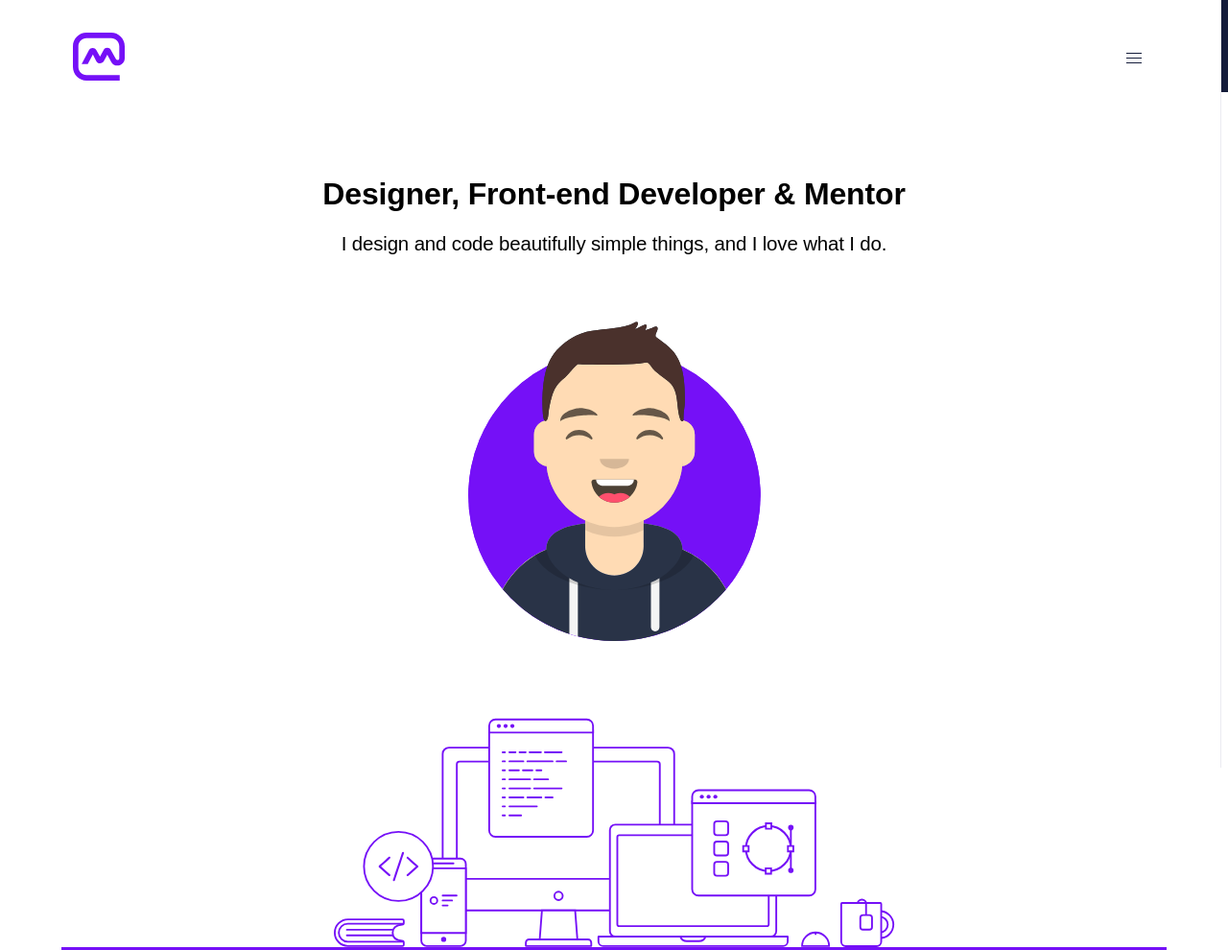
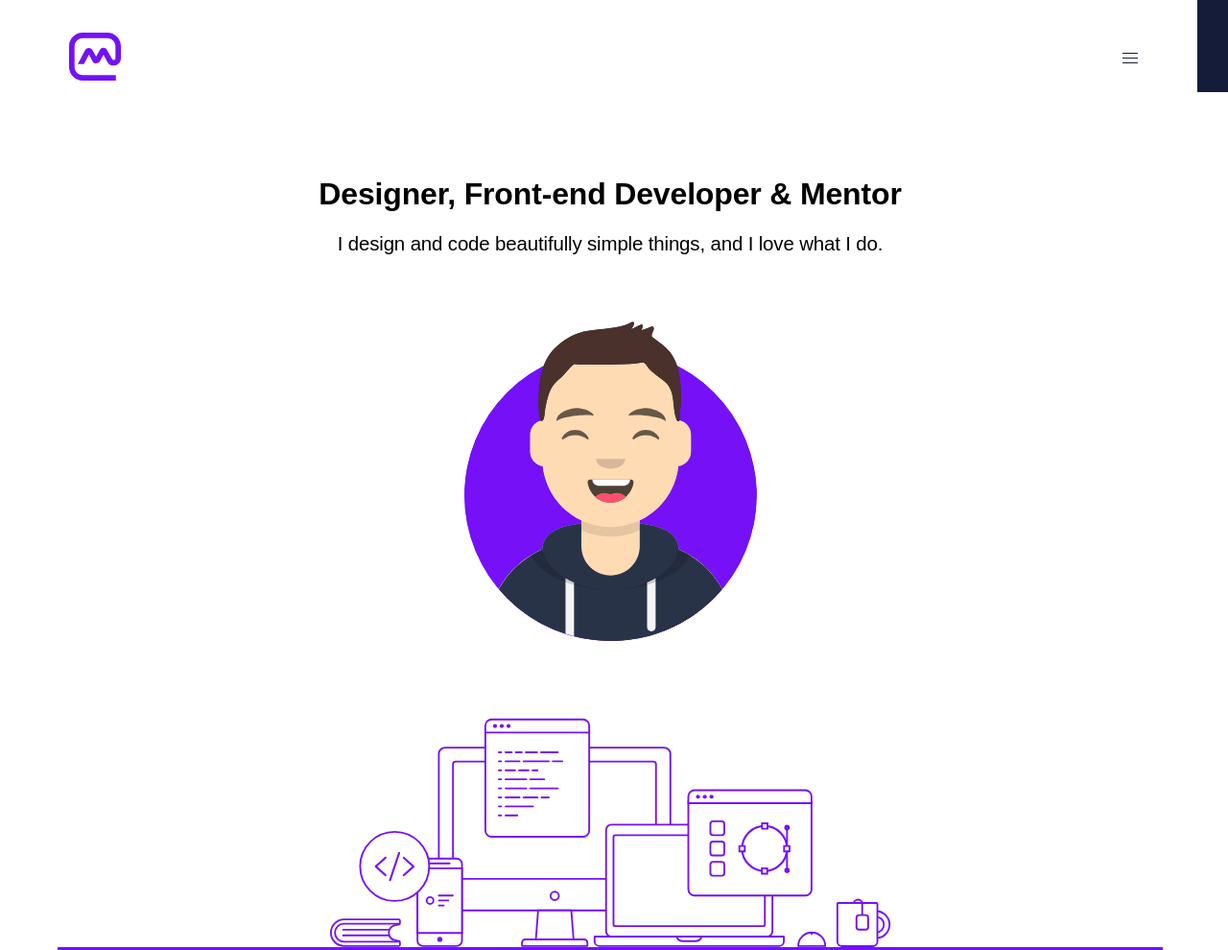
Before and after one commit to mmyeon/self-practice, a plain HTML site: page index.html in a window 1280 px wide. Shown: the top 990 px of the page at 96% size. Drawn offline with Linux system fonts and the light colour scheme.

Commit message:
[리팩토링] 스크롤바 position 변경해서 요소 정렬 맞추기

```diff
--- a/css/style.css
+++ b/css/style.css
@@ -25,6 +25,7 @@ body {
   /* 스크롤바 감추기 */
   overflow: -moz-scrollbars-none;
   -ms-overflow-style: none;
+  display: flex;
 }
 /* 스크롤바 감추기 */
 
@@ -48,8 +49,18 @@ body::-webkit-scrollbar {
   max-width: 1200px;
 }
 
+/* .scroll_bar_wrapper {
+  position: fixed;
+  top: 0;
+  right: 0;
+  border-left: 1px solid rgba(203, 203, 218, 0.38);
+  background: var(--white-color);
+  height: 100%;
+  width: 8px;
+  z-index: 100;
+} */
 .scroll_bar_wrapper {
-  position: fixed;
+  position: relative;
   top: 0;
   right: 0;
   border-left: 1px solid rgba(203, 203, 218, 0.38);
@@ -60,11 +71,12 @@ body::-webkit-scrollbar {
 }
 
 .scroll_bar {
-  width: 100%;
+  position: fixed;
+  width: 2.5%;
   /* height: 5%; */
   height: 27px;
   background: var(--black-color);
-  position: relative;
+  /* position: relative; */
   top: 0;
   right: 0;
   z-index: 110;
--- a/index.html
+++ b/index.html
@@ -13,9 +13,9 @@
   </head>
   <body>
     <div id="wrap">
-      <div class="scroll_bar_wrapper">
+      <!-- <div class="scroll_bar_wrapper">
         <div class="scroll_bar"></div>
-      </div>
+      </div> -->
       <header>
         <div class="logo">
           <a href="index.html">
@@ -158,6 +158,9 @@
         </div>
       </section>
     </div>
+    <div class="scroll_bar_wrapper">
+      <div class="scroll_bar"></div>
+    </div>
     <script src="js/index.js"></script>
   </body>
 </html>
```
